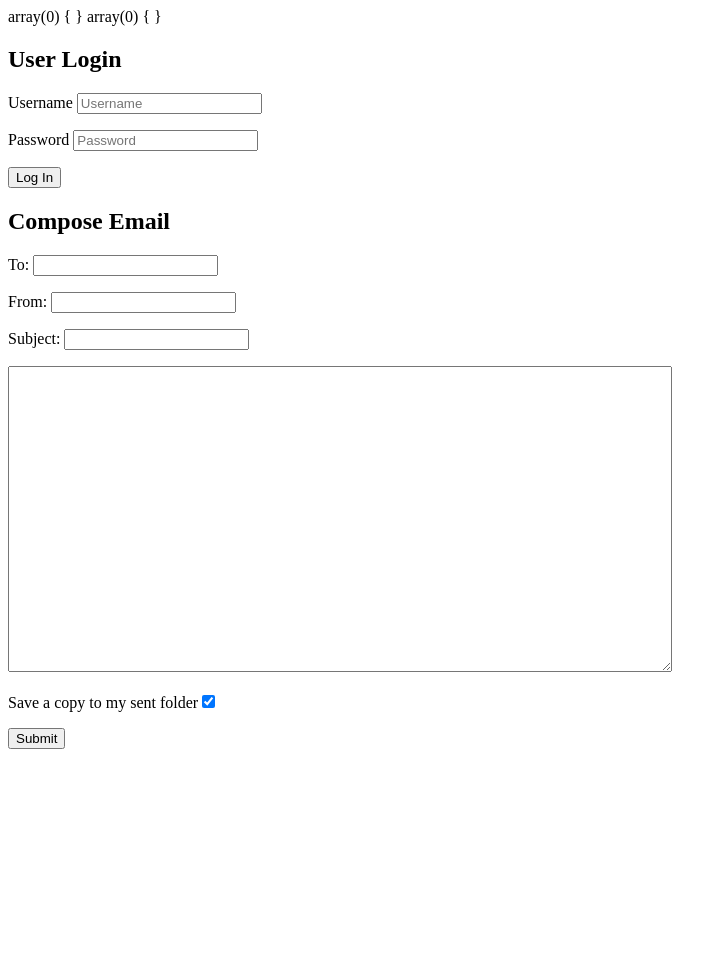
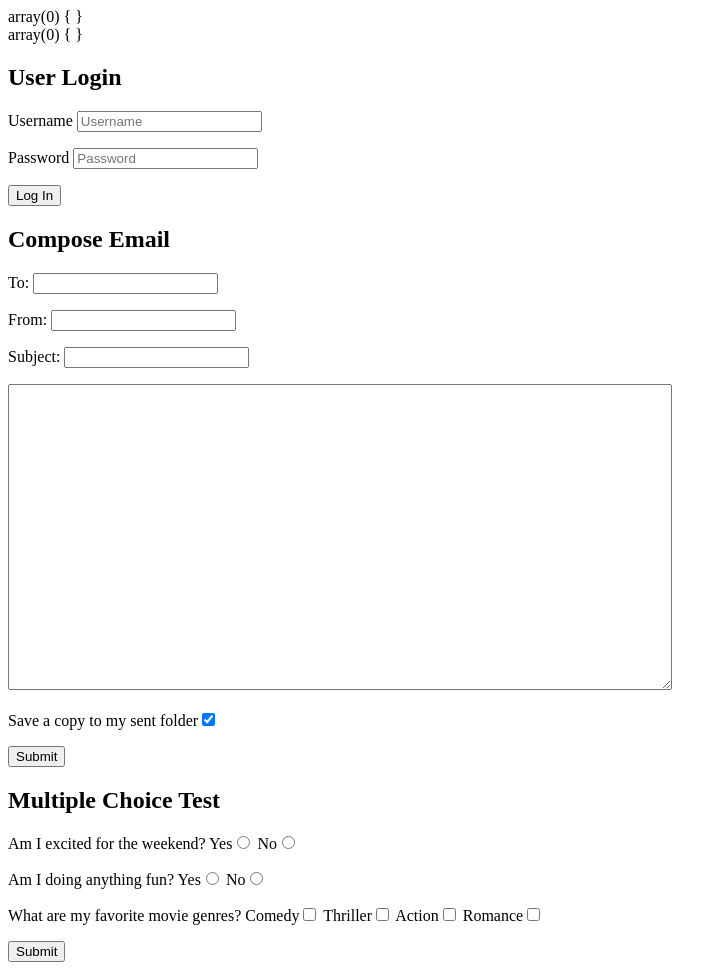
Before and after one commit to afalsario/Codeup_Web_Exercises, a PHP site: page /form.php in a window 1280 px wide. Shown: the whole page, without its empty margins (0-727 px from the left). Before the commit the page ends 749 px from the top, so only its background shows below. Run offline with PHP 8.4, Linux system fonts and the light colour scheme.

Commit message:
added a question with checkboxes

```diff
--- a/public/form.php
+++ b/public/form.php
@@ -6,7 +6,9 @@
 <body>
 <?php
 	var_dump($_GET);
+	echo "<br>";
 	var_dump($_POST);
+	echo "<br>";
 ?>
 	<h2>User Login</h2>
 
@@ -52,5 +54,33 @@
 		</p>
 		</form>
 
+		<h2>Multiple Choice Test</h2>
+		<form method="POST">
+			<p>
+				Am I excited for the weekend?
+				<label for="1Yes">Yes<input type="radio" id="1Yes" name="1form"></label>
+				<label for="1No">No<input type="radio" id="1No" name="1form"></label>
+			</p>
+			<p>
+				Am I doing anything fun?
+				<label for="Yes">Yes<input type="radio" id="Yes" name="2form"></label>
+				<label for="No">No<input type="radio" id="No" name="2form"></label>
+			</p>
+			<p>
+				What are my favorite movie genres?
+
+				<label for="comedy">Comedy<input type="checkbox" id="comedy" name="movies[]" value="comedy">
+
+				<label for="thriller">Thriller<input type="checkbox" id="thriller" name="movies[]" value="thriller"></label>
+
+				<label for="action">Action<input type="checkbox" id="action" name="movies[]" value="action"></label>
+
+				<label for="romance">Romance<input type="checkbox" id="romance" name="movies[]" value="romance"></label>
+			</p>
+			<p>
+			<button type="submit">Submit</button>
+		</p>
+		</form>
+
 </body>
 </html>
```
